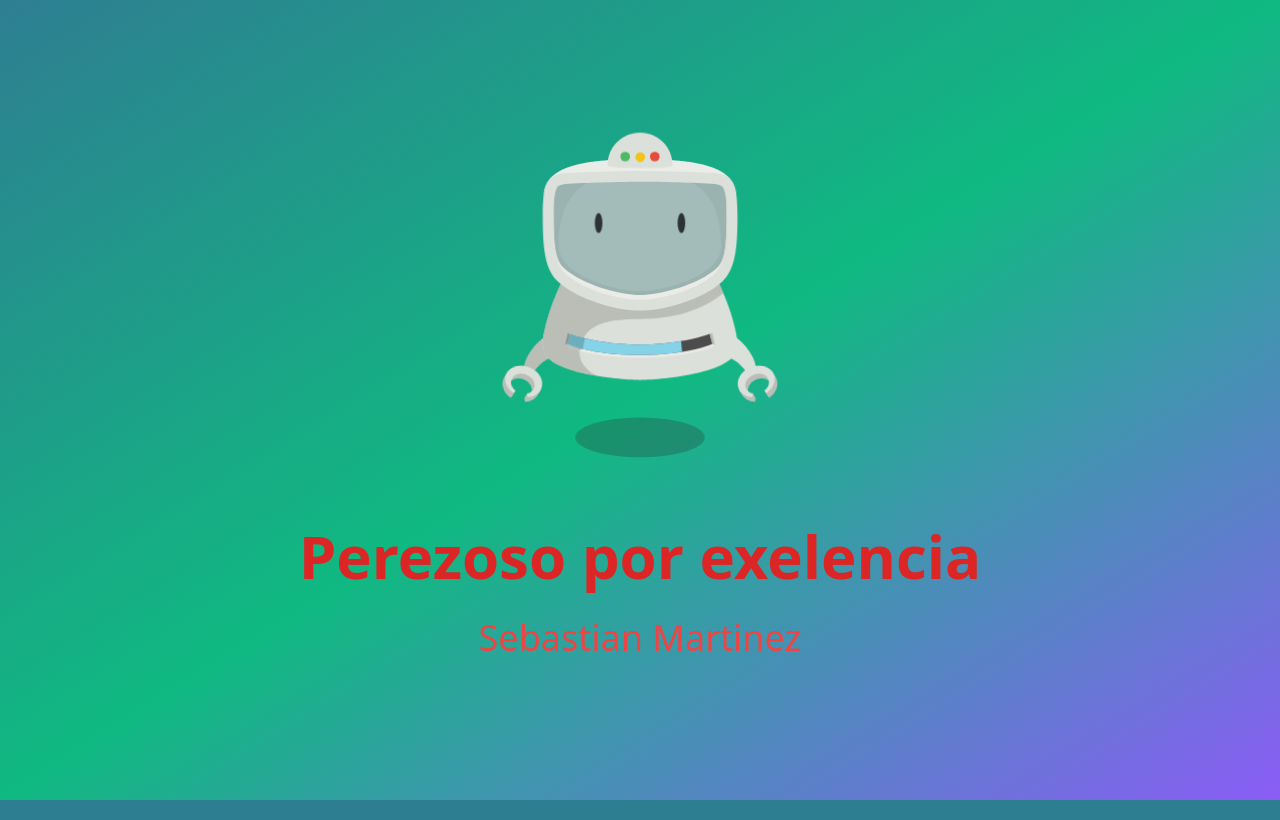
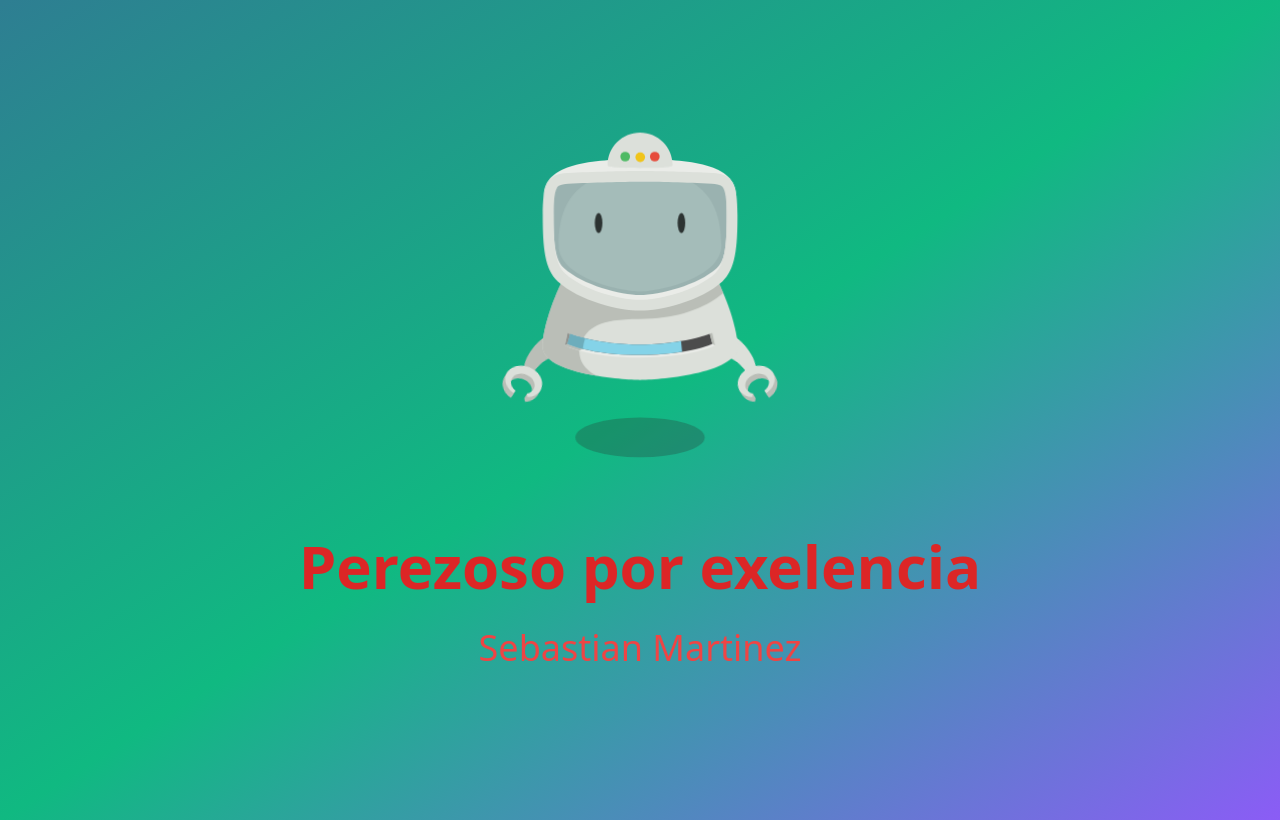
Before and after one commit to Sebastian-stack/page, a plain HTML site: page index.html in a window 1280 px wide. Drawn offline with nearby package versions, Linux system fonts and the light colour scheme.

Commit message:
Update index.html

```diff
--- a/index.html
+++ b/index.html
@@ -9,7 +9,7 @@
     <link rel="stylesheet" href="styles.css">
     <style>
         body{
-            min-height: 800px;
+            min-height: 820px;
         }
     </style>
 
```
